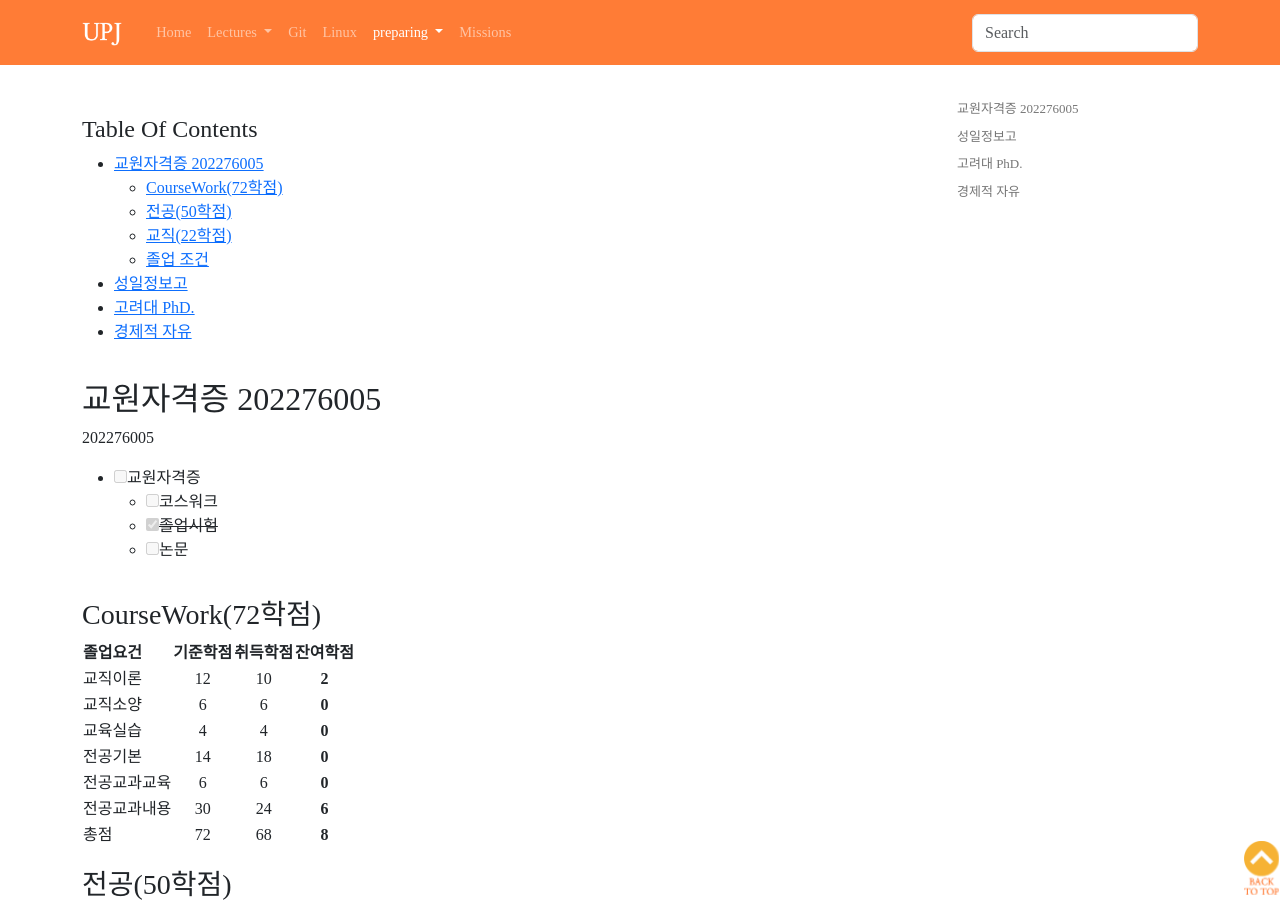
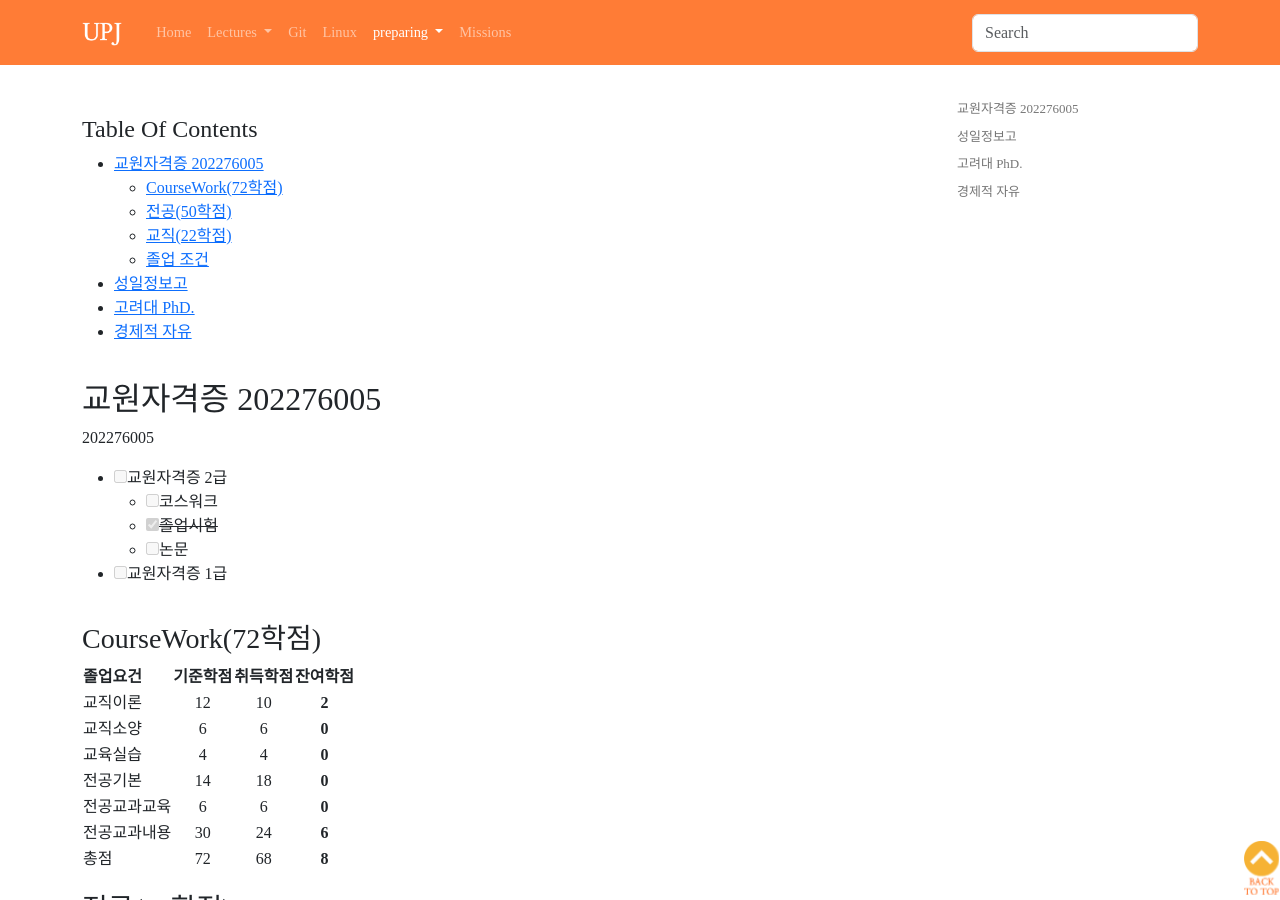
Before and after one commit to upj53/upj53.github.io, a Jekyll site: the page built from _preparing/job.md, in a window 1280 px wide and 900 px high. Built offline with Jekyll 4.4.1, drawn with Linux system fonts in a browser that asks for light colours; nearby versions of some CDN libraries; some web fonts are replaced.

Commit message:
교원자격증 2급

```diff
--- a/_preparing/job.md
+++ b/_preparing/job.md
@@ -15,10 +15,11 @@ permalink: /pre/job/
 
 202276005
 
-- [ ] 교원자격증
+- [ ] 교원자격증 2급
   - [ ] 코스워크
   - [x] ~~졸업시험~~
   - [ ] 논문
+- [ ] 교원자격증 1급
 
 ### CourseWork(72학점)
 {: #upj_1676871672668}
```
